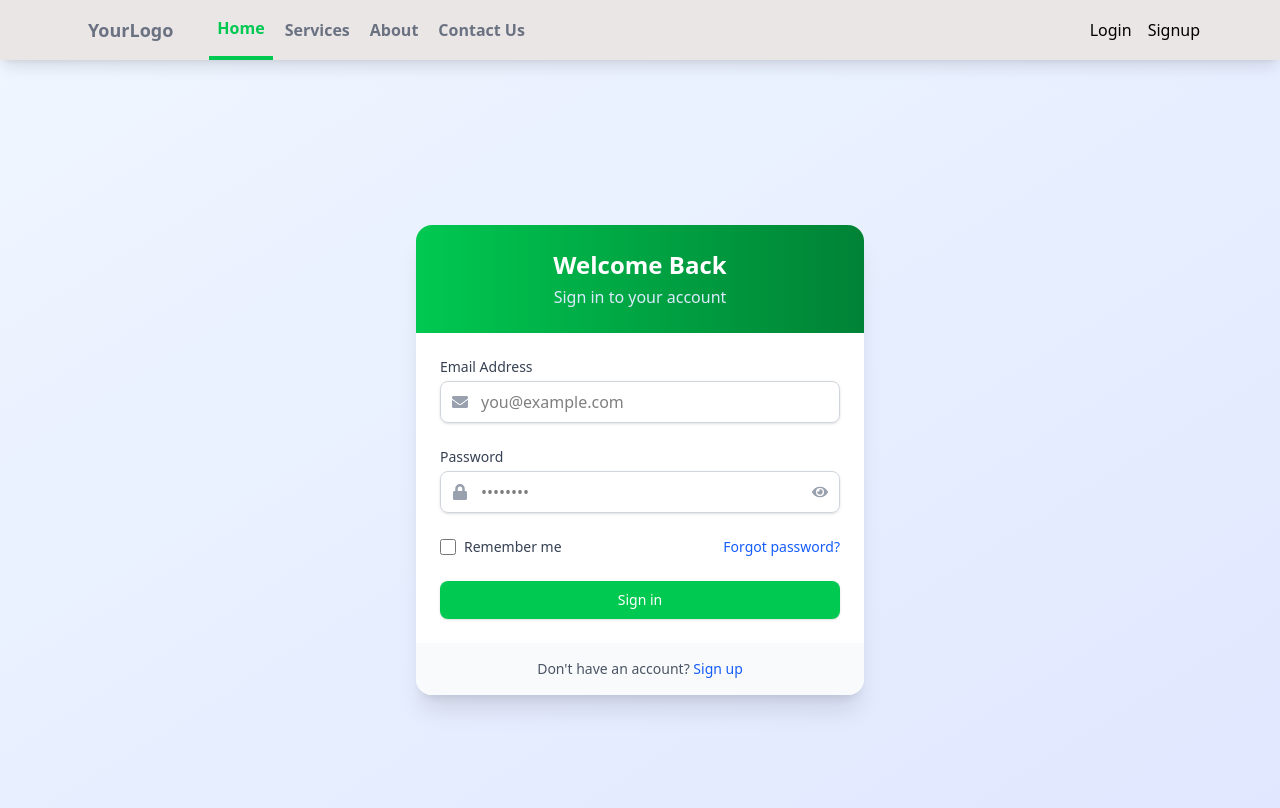
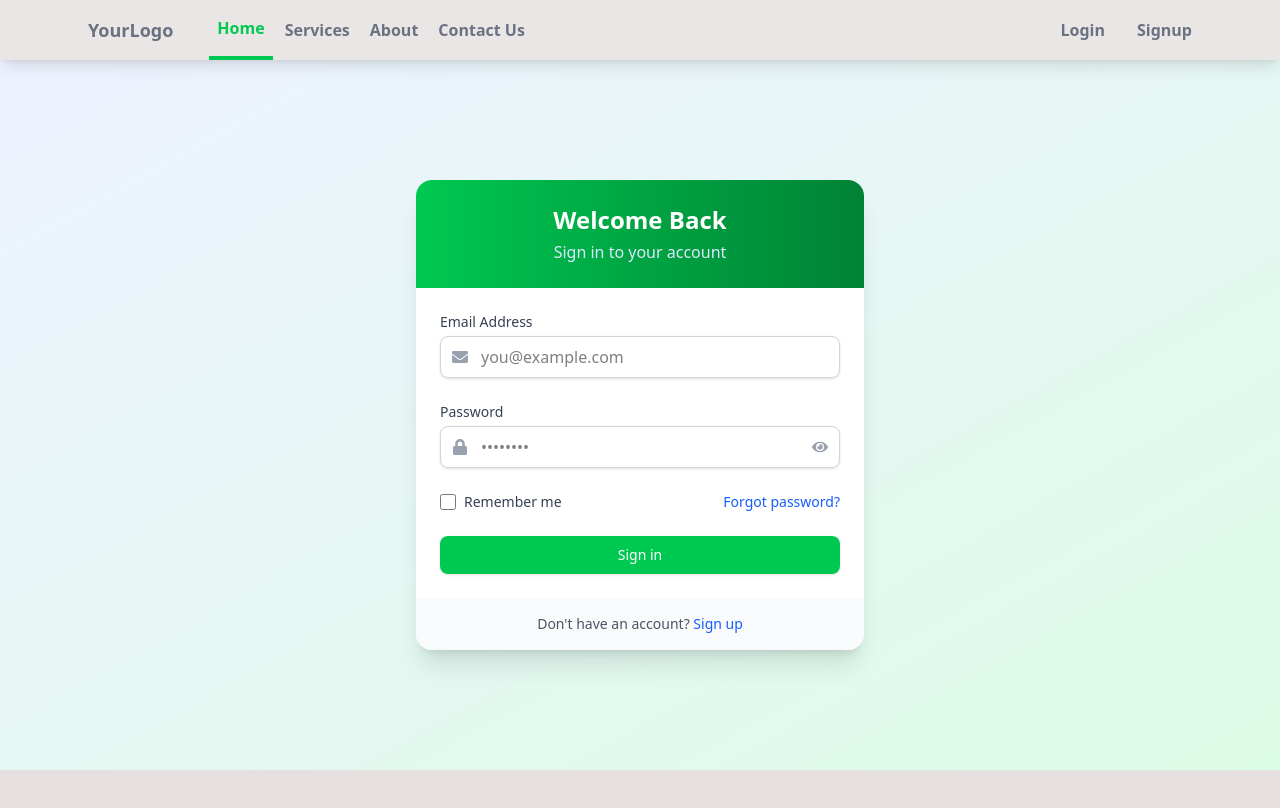
Before and after one commit to CoderCarti/noteswap, a React (Vite) app: page /login in a window 1280 px wide. Shown: the top 808 px of the page. Built offline with nearby package versions, Linux system fonts and the light colour scheme.

Commit message:
ADJUST: login and signup styling

```diff
--- a/src/Homepage.jsx
+++ b/src/Homepage.jsx
@@ -116,6 +116,19 @@ const Homepage = () => {
       <div className='w-80 flex flex-col gap-4'>
         {/* Quick Access */}
         <div className='flex rounded-2xl p-5 flex-col bg-white shadow-md'>
+          <h1>Discover</h1>
+
+
+
+
+
+
+
+
+
+
+
+
            {/* Quick Access (Development Only) */}
       <div className="fixed bottom-4 right-4">
         <div className="bg-gray-100 p-4 rounded-lg shadow">
--- a/src/components/Navbar.jsx
+++ b/src/components/Navbar.jsx
@@ -35,8 +35,8 @@ const Navbar = () => {
           {/* Secondary Nav */}
           <div className="hidden md:flex items-center space-x-3 ">
            <ul className='flex flex-row gap-4'>
-            <li onClick={handleLoginClick} className='cursor-pointer hover:text-green-500 transition duration-300'>Login</li>
-            <li onClick={handleSignupClick} className='cursor-pointer hover:text-green-500 transition duration-300'>Signup</li>
+            <li onClick={handleLoginClick} className='py-4 px-2 text-gray-500 font-semibold cursor-pointer hover:text-green-500 transition duration-300'>Login</li>
+            <li onClick={handleSignupClick} className='py-4 px-2 text-gray-500 font-semibold cursor-pointer hover:text-green-500 transition duration-300'>Signup</li>
            </ul>
           </div>
           {/* Mobile menu button */}
--- a/src/pre-auth/Login.jsx
+++ b/src/pre-auth/Login.jsx
@@ -32,7 +32,7 @@ const Login = () => {
   };
 
   return (
-    <div className="min-h-screen bg-gradient-to-br from-blue-50 to-indigo-100 flex items-center justify-center p-4">
+    <div className="h-[710px] bg-gradient-to-br from-indigo-50 to-green-100 flex items-center justify-center p-4">
       <div className="w-full max-w-md">
         <div className="bg-white rounded-2xl shadow-xl overflow-hidden">
           {/* Header */}
--- a/src/pre-auth/Signup.jsx
+++ b/src/pre-auth/Signup.jsx
@@ -47,7 +47,7 @@ const Signup = () => {
   };
 
   return (
-    <div className="min-h-screen bg-gradient-to-br from-indigo-50 to-green-100 flex items-center justify-center p-4">
+    <div className="h-[710px] bg-gradient-to-br from-indigo-50 to-green-100 flex items-center justify-center p-4">
       <div className="w-full max-w-md">
         <div className="bg-white rounded-2xl shadow-xl overflow-hidden">
           {/* Header */}
```
